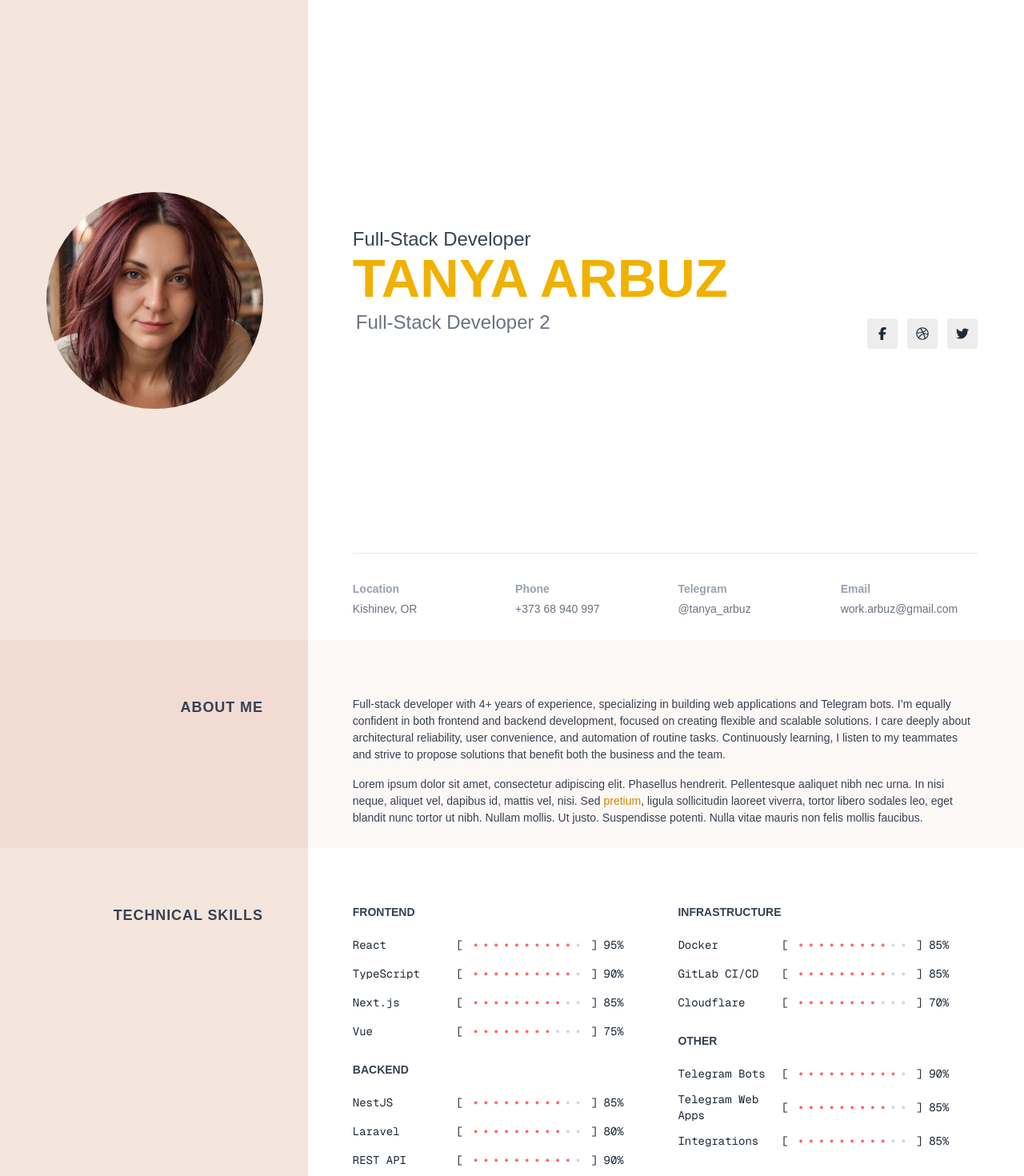
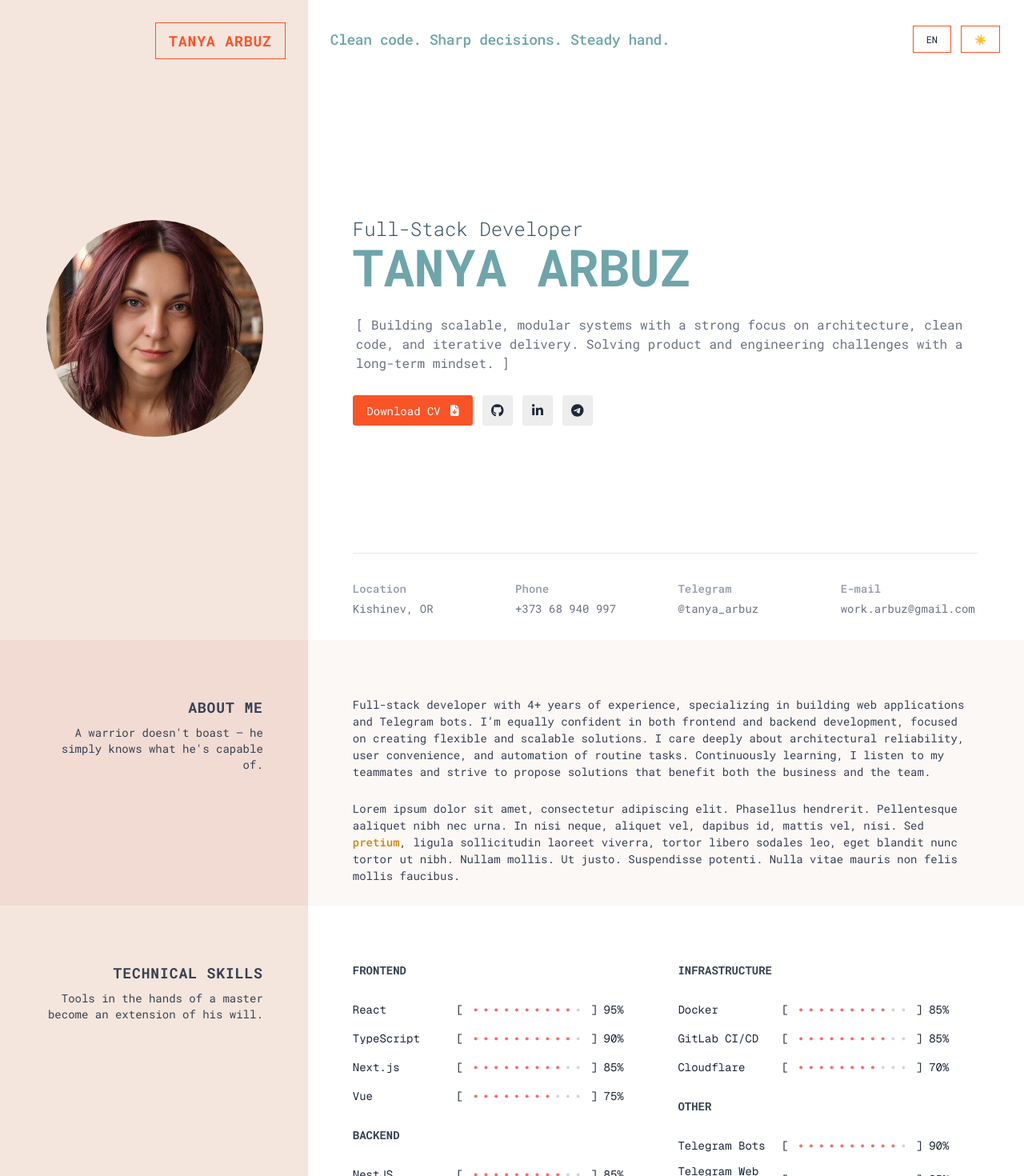
Before and after one commit to devforthewin/folio-metrics, a Next.js app: page / in a window 1280 px wide. Shown: the top 1470 px of the page at 80% size. Built offline with nearby package versions, Linux system fonts and the light colour scheme.

Commit message:
feat(ui): add sticky header, update styles and font

```diff
--- a/package.json
+++ b/package.json
@@ -11,8 +11,9 @@
   "dependencies": {
     "@fortawesome/fontawesome-svg-core": "^6.7.2",
     "@fortawesome/free-brands-svg-icons": "^6.7.2",
+    "@fortawesome/free-regular-svg-icons": "^7.0.0",
     "@fortawesome/free-solid-svg-icons": "^6.7.2",
-    "@fortawesome/react-fontawesome": "^0.2.2",
+    "@fortawesome/react-fontawesome": "^0.2.3",
     "@next-auth/prisma-adapter": "^1.0.7",
     "@prisma/client": "^6.11.1",
     "date-fns": "^4.1.0",
--- a/src/app/layout.tsx
+++ b/src/app/layout.tsx
@@ -1,4 +1,4 @@
-import { Geist, Geist_Mono } from 'next/font/google'
+import { Geist, Geist_Mono, Roboto_Slab, Roboto_Mono } from 'next/font/google'
 
 import type { Metadata } from 'next'
 import '../lib/fontawesome'
@@ -11,6 +11,16 @@ const geistSans = Geist({
 
 const geistMono = Geist_Mono({
   variable: '--font-geist-mono',
+  subsets: ['latin'],
+})
+
+const robotoSlab = Roboto_Slab({
+  variable: '--font-roboto-slab',
+  subsets: ['latin'],
+})
+
+const robotoMono = Roboto_Mono({
+  variable: '--font-roboto-mono',
   subsets: ['latin'],
 })
 
@@ -27,7 +37,7 @@ export default function RootLayout({
   return (
     <html lang="en">
       <body
-        className={`${geistSans.variable} ${geistMono.variable} antialiased`}
+        className={`${geistSans.variable} ${geistMono.variable} ${robotoSlab.variable} ${robotoMono.variable} antialiased`}
       >
         {children}
       </body>
--- a/src/app/page.tsx
+++ b/src/app/page.tsx
@@ -5,10 +5,12 @@ import TechnicalSkills from '@/components/ui/TechnicalSkills'
 import Education from '@/components/ui/Education'
 import Additional from '@/components/ui/Additional'
 import Footer from '@/components/ui/Footer'
+import Header from '@/components/ui/Header'
 
 export default function Home() {
   return (
-    <div className="bg-white text-gray-800">
+    <div className="bg-white w-full relative text-gray-800">
+      <Header/>
       <Hero/>
       <Intro/>
       <TechnicalSkills/>
--- a/src/components/ui/Education.tsx
+++ b/src/components/ui/Education.tsx
@@ -30,7 +30,7 @@ export default function Education() {
         >
           <div className="flex flex-col items-end justify-end text-right">
             <h2 className="text-lg font-bold tracking-wider uppercase">Education</h2>
-            {/*<p className="text-sm mt-2">What I am all about.</p>*/}
+            <p className="text-sm mt-2">Learning never ends. A samurai always remains a student.</p>
           </div>
         </div>
 
--- a/src/components/ui/Footer.tsx
+++ b/src/components/ui/Footer.tsx
@@ -1,3 +1,6 @@
+import { FontAwesomeIcon } from '@fortawesome/react-fontawesome'
+import { faDribbble, faFacebookF, faTwitter } from '@fortawesome/free-brands-svg-icons'
+
 export default function Footer() {
   return (
     <section className="flex w-full text-gray-700 relative">
@@ -28,47 +31,106 @@ export default function Footer() {
         >
           <div className="flex flex-col items-end justify-end text-right">
             <h2 className="text-lg font-bold tracking-wider uppercase">Footer</h2>
-            {/*<p className="text-sm mt-2">What I am all about.</p>*/}
+            <p className="text-sm mt-2"> I walk my own path. If it crosses yours — reach out.</p>
           </div>
         </div>
 
         {/* Правая часть — текст */}
         <div
-          className=" bg-[#FFFFFF] flex-1 flex flex-col
+          className="
+          bg-[#FFFFFF]
+          flex-1 flex
+          flex-col
           pt-[1.75rem]
           px-[1.75rem]
-
           lg:pt-[4.375rem]
           lg:pb-[1.6625rem]
-
           md:pt-[1.75rem]
           md:pb-[1.4rem]
           md:px-[3.5rem]"
         >
-          <div className="">
-            <p className="mb-4">
-              Lorem ipsum dolor sit amet, consectetur adipiscing elit. Phasellus hendrerit. Pellentesque aaliquet nibh
-              nec
-              urna. In nisi neque, aliquet vel, dapibus id, mattis vel, nisi. Sed{' '}
-              <span className="text-yellow-600 font-medium">pretium</span>, ligula sollicitudin laoreet viverra, tortor
-              libero
-              sodales leo, eget blandit nunc tortor ut nibh. Nullam mollis. Ut justo. Suspendisse potenti. Nulla vitae
-              mauris
-              non felis mollis faucibus.
-            </p>
-            <p>
-              Sed egestas, ante et vulputate volutpat, eros pede semper est, vitae luctus metus libero eu augue. Morbi
-              purus
-              libero, faucibus adipiscing, commodo quis, gravida id, est. Sed lectus. Praesent elementum hendrerit
-              tortor.
-              Sed
-              semper lorem at felis. Vestibulum volutpat, lacus a ultrices sagittis, mi neque euismod dui, eu pulvinar
-              nunc
-              sapien ornare nisl. Phasellus pede arcu, dapibus eu, fermentum et, dapibus sed, urna. Fusce lacinia arcu
-              et
-              nulla.
-              Nulla vitae mauris non felis mollis.
-            </p>
+          <div className="w-full">
+
+            {/*Info Block*/}
+            <div className="grid grid-cols-1 md:grid-cols-4 gap-8 leading-[1.75] mb-4">
+              <div>
+                <h4 className="font-semibold text-gray-400 font-semibold">Location</h4>
+                <p className="text-gray-500 font-normal">Kishinev, OR</p>
+              </div>
+              <div>
+                <h4 className="font-semibold text-gray-400 font-semibold">Phone</h4>
+                <p className="text-gray-500 font-normal">+373 68 940 997</p>
+              </div>
+              <div>
+                <h4 className="font-semibold text-gray-400 font-semibold">Telegram</h4>
+                <p className="text-gray-500 font-normal">@tanya_arbuz</p>
+              </div>
+              <div>
+                <h4 className="font-semibold text-gray-400 font-semibold">E-mail</h4>
+                <p className="text-gray-500 font-normal">work.arbuz@gmail.com</p>
+              </div>
+            </div>
+            <hr className="w-full border-t border-gray-200 mb-8"/>
+
+            <div className="flex flex-col lg:items-end lg:justify-center lg:flex-1 md:mb-[1.75rem]">
+
+              <div
+                className="
+                flex items-end justify-between w-full mt-1 lg:flex-row flex-col
+              ">
+                <div
+                  className="
+            font-light
+            text-gray-700
+            lg:text-left
+            leading-tight
+            text-center
+            mb-4
+            ">
+                  <span
+                    className="
+                font-bold text-yellow-500 uppercase block
+                lg:text-[3.2rem] lg:leading-[1]
+                text-[2rem] leading-[0.91]
+                lg:text-left
+                text-center
+                mb-4
+                ">
+                    Tanya Arbuz
+                  </span>
+                  <span className="text-[1.3rem]">[Full-Stack Developer]</span>
+                </div>
+
+                <div className="flex space-x-3 mb-4">
+                  <a
+                    href="#"
+                    className="w-[38px] h-[38px] flex items-center justify-center bg-[#ededed] border border-[#ededed] rounded-[3px] text-gray-800 hover:bg-transparent transition-all duration-[1200ms] ease-in-out hover:scale-100">
+                    <FontAwesomeIcon icon={faFacebookF} className="text-[1rem]"/>
+                  </a>
+                  <a
+                    href="#"
+                    className="w-[38px] h-[38px] flex items-center justify-center bg-[#ededed] border border-[#ededed] rounded-[3px] text-gray-800 hover:bg-transparent transition-all duration-[1200ms] ease-in-out hover:scale-100"
+                    style={{
+                      transition:
+                        'all 1.2s ease 0.7s, transform 1.2s ease 0.7s, opacity 1.2s ease 0.7s',
+                    }}
+                  >
+                    <FontAwesomeIcon icon={faDribbble} className="text-[1rem]"/>
+                  </a>
+                  <a
+                    href="#"
+                    className="w-[38px] h-[38px] flex items-center justify-center bg-[#ededed] border border-[#ededed] rounded-[3px] text-gray-800 hover:bg-transparent transition-all duration-[1200ms] ease-in-out hover:scale-100"
+                    style={{
+                      transition:
+                        'all 1.2s ease 0.7s, transform 1.2s ease 0.7s, opacity 1.2s ease 0.7s',
+                    }}
+                  >
+                    <FontAwesomeIcon icon={faTwitter} className="text-[1rem]"/>
+                  </a>
+                </div>
+              </div>
+            </div>
+
           </div>
         </div>
 
--- /dev/null
+++ b/src/components/ui/Header.tsx
@@ -0,0 +1,91 @@
+'use client'
+
+import { useState } from 'react'
+
+export default function Header() {
+  const [theme, setTheme] = useState<'light' | 'dark'>('light')
+  const [lang, setLang] = useState<'en' | 'ru'>('en')
+
+  const toggleTheme = () => {
+    setTheme((prev) => (prev === 'light' ? 'dark' : 'light'))
+    // здесь можешь добавить переключение Tailwind классов или контекста темы
+  }
+
+  const toggleLang = () => {
+    setLang((prev) => (prev === 'en' ? 'ru' : 'en'))
+    // здесь можешь поменять i18n контекст, если используешь его
+  }
+
+  return (
+    <header className="sticky top-0 z-50 w-full bg-transparent h-[70px] relative flex flex-col lg:flex-row">
+      <div className="absolute top-0 left-0 w-1/2 h-full lg:bg-[#F4E6DD] md:bg-gray-50"/>
+      <div className="absolute top-0 right-0 w-1/2 h-full bg-[#FFFFFF] z-0"/>
+
+      <div className="w-full z-50 max-w-[1276px] mx-auto flex flex-col lg:flex-row h-full">
+        {/* Левая часть */}
+        <div
+          className="
+                  lg:bg-[#F4E6DD]
+                  w-full
+                  lg:flex-[0_0_30%]
+                  flex
+                  items-start
+                  justify-end
+                  pt-[1.75rem]
+                  px-[1.75rem]
+                "
+        >
+          <div className="flex flex-col items-end justify-between text-right">
+            <h2 className="text-lg font-bold tracking-wider uppercase text-[#F95427] px-4 py-2 border border-[#F95427]">Tanya Arbuz</h2>
+          </div>
+        </div>
+
+        {/* Правая часть */}
+        <div
+          className="
+          bg-[#FFFFFF]
+          flex-1 flex items-center justify-between
+          pt-[1.75rem] px-[1.75rem]
+      ">
+          <h1 className="text-sm sm:text-base md:text-lg font-medium tracking-tight text-[#6EA5AA]">
+            Clean code. Sharp decisions. Steady hand.
+          </h1>
+          <div className="flex items-center gap-3">
+            <button
+              onClick={toggleLang}
+              className="text-xs px-3 py-1 px-4 py-2 border border-[#F95427]"
+            >
+              {lang.toUpperCase()}
+            </button>
+            <button
+              onClick={toggleTheme}
+              className="text-xs px-3 py-1 px-4 py-2 border border-[#F95427]"
+            >
+              {theme === 'light' ? '☀️' : '🌙'}
+            </button>
+          </div>
+        </div>
+      </div>
+
+      {/*<div className="w-full z-10 max-w-[1276px] mx-auto px-4 py-3 flex items-center justify-between">*/}
+      {/*  <h1 className="text-sm sm:text-base md:text-lg font-medium tracking-tight text-gray-800 dark:text-gray-100">*/}
+      {/*    Clean code. Sharp decisions. Steady hand.*/}
+      {/*  </h1>*/}
+      {/*  <div className="flex items-center gap-3">*/}
+      {/*    <button*/}
+      {/*      onClick={toggleLang}*/}
+      {/*      className="text-xs px-3 py-1"*/}
+      {/*    >*/}
+      {/*      {lang.toUpperCase()}*/}
+      {/*    </button>*/}
+      {/*    <button*/}
+      {/*      onClick={toggleTheme}*/}
+      {/*      className="text-xs px-3 py-1"*/}
+      {/*    >*/}
+      {/*      {theme === 'light' ? '☀️' : '🌙'}*/}
+      {/*    </button>*/}
+      {/*  </div>*/}
+      {/*</div>*/}
+    </header>
+  )
+}
--- a/src/components/ui/Hero.tsx
+++ b/src/components/ui/Hero.tsx
@@ -1,17 +1,14 @@
 'use client'
 
 import { FontAwesomeIcon } from '@fortawesome/react-fontawesome'
-import {
-  faFacebookF,
-  faDribbble,
-  faTwitter,
-} from '@fortawesome/free-brands-svg-icons'
+import { faFileDownload } from '@fortawesome/free-solid-svg-icons'
+import { faGithub, faLinkedinIn, faTelegramPlane } from '@fortawesome/free-brands-svg-icons'
 
 export default function Hero() {
   return (
-    <section className="w-full h-screen flex flex-col lg:flex-row">
-      <div className="absolute top-0 left-0 w-1/2 h-full lg:bg-[#F4E6DD] z-0 md:bg-gray-50"/>
-      <div className="absolute top-0 right-0 w-1/2 h-full bg-[#FFFFFF] z-0"/>
+    <section className="w-full screen-minus-header relative flex flex-col lg:flex-row">
+      <div className="absolute top-0 left-0 w-1/2 screen-minus-header lg:bg-[#F4E6DD] z-0 md:bg-gray-50"/>
+      <div className="absolute top-0 right-0 w-1/2 screen-minus-header bg-[#FFFFFF] z-0"/>
 
       <div className="w-full z-10 max-w-[1276px] mx-auto flex flex-col lg:flex-row h-full">
         {/* Левая часть */}
@@ -42,7 +39,8 @@ export default function Hero() {
         </div>
 
         {/* Правая часть */}
-        <div className=" bg-[#FFFFFF] flex-1 flex flex-col lg:justify-between
+        <div
+          className=" bg-[#FFFFFF] flex-1 flex flex-col lg:justify-between
         pt-[1.75rem]
                   px-[1.75rem]
 
@@ -56,68 +54,80 @@ export default function Hero() {
           {/* Центрированный контент */}
           <div className="flex flex-col lg:items-start lg:justify-center lg:flex-1 md:mb-[1.75rem]">
 
-            <h1
+            <div
               className="
             font-light
             text-gray-700
             lg:text-left
             leading-tight
             text-center
+            mb-4
             ">
-              <span className="text-[1.5rem]">Full-Stack Developer </span>
+              <span className="text-[1.5rem] text-[#3A5160] pb-3">Full-Stack Developer</span>
               <span
                 className="
-                font-bold text-yellow-500 uppercase block
-                lg:text-[4.2rem] lg:leading-[1]
-                text-[3rem] leading-[0.91]
+                font-bold text-[#6EA5AA] uppercase block
+                lg:text-[4rem] lg:leading-[1]
+                text-[2rem] leading-[0.91]
                 lg:text-left
                 text-center
                 ">
                 Tanya Arbuz
               </span>
-            </h1>
+            </div>
 
             <div
               className="
-                flex items-center justify-between w-full mt-1 lg:flex-row flex-col
+                flex items-left justify-between w-full mt-1 flex-col
               ">
               <h2
                 className="
-                  text-[1.5rem]
+                  text-[1rem]
                   text-gray-500
                   font-light pl-1
                   lg:text-left
                 text-center
+                text-[#3A5160]
                 md:mb-[1.75rem]
+                font-normal
                 ">
-                Full-Stack Developer 2
+                [ Building scalable, modular systems with a strong focus on architecture, clean code, and iterative delivery.
+                Solving product and engineering challenges with a long-term mindset. ]
               </h2>
 
               <div className="flex space-x-3">
                 <a
-                  href="#"
-                  className="w-[38px] h-[38px] flex items-center justify-center bg-[#ededed] border border-[#ededed] rounded-[3px] text-gray-800 hover:bg-transparent transition-all duration-[1200ms] ease-in-out hover:scale-100">
-                  <FontAwesomeIcon icon={faFacebookF} className="text-[1rem]"/>
+                  href="https://github.com/devforthewin"
+                  className="
+                  w-[150px] h-[38px] flex gap-3 items-center justify-center bg-[#F95427] border border-[#F95427]
+                  rounded-[3px] text-gray-800 hover:bg-transparent transition-all duration-[1200ms]
+                   ease-in-out hover:scale-100 text-white hover:text-[#F95427]">
+                  Download CV <FontAwesomeIcon icon={faFileDownload} />
                 </a>
                 <a
-                  href="#"
+                  href="https://github.com/devforthewin"
+                  className="w-[38px] h-[38px] flex items-center justify-center bg-[#ededed] border border-[#ededed] rounded-[3px] text-gray-800 hover:bg-transparent transition-all duration-[1200ms] ease-in-out hover:scale-100">
+                  <FontAwesomeIcon icon={faGithub} className="text-[1rem]"/>
+                </a>
+                <a
+                  href="https://www.linkedin.com/in/tanya-arbuz-187199221"
                   className="w-[38px] h-[38px] flex items-center justify-center bg-[#ededed] border border-[#ededed] rounded-[3px] text-gray-800 hover:bg-transparent transition-all duration-[1200ms] ease-in-out hover:scale-100"
                   style={{
                     transition:
                       'all 1.2s ease 0.7s, transform 1.2s ease 0.7s, opacity 1.2s ease 0.7s',
                   }}
                 >
-                  <FontAwesomeIcon icon={faDribbble} className="text-[1rem]"/>
+                  <FontAwesomeIcon icon={faLinkedinIn} className="text-[1rem]"/>
                 </a>
                 <a
-                  href="#"
+                  href="https://t.me/tanya_arbuz"
                   className="w-[38px] h-[38px] flex items-center justify-center bg-[#ededed] border border-[#ededed] rounded-[3px] text-gray-800 hover:bg-transparent transition-all duration-[1200ms] ease-in-out hover:scale-100"
                   style={{
                     transition:
                       'all 1.2s ease 0.7s, transform 1.2s ease 0.7s, opacity 1.2s ease 0.7s',
                   }}
                 >
-                  <FontAwesomeIcon icon={faTwitter} className="text-[1rem]"/>
+                  <FontAwesomeIcon icon={faTelegramPlane} className="text-[1rem]"/>
                 </a>
               </div>
             </div>
@@ -140,7 +150,7 @@ export default function Hero() {
                 <p className="text-gray-500 font-normal">@tanya_arbuz</p>
               </div>
               <div>
-                <h4 className="font-semibold text-gray-400 font-semibold">Email</h4>
+                <h4 className="font-semibold text-gray-400 font-semibold">E-mail</h4>
                 <p className="text-gray-500 font-normal">work.arbuz@gmail.com</p>
               </div>
             </div>
--- a/src/components/ui/Intro.tsx
+++ b/src/components/ui/Intro.tsx
@@ -30,7 +30,7 @@ export default function Intro() {
         >
           <div className="flex flex-col items-end justify-end text-right">
             <h2 className="text-lg font-bold tracking-wider uppercase">About Me</h2>
-            {/*<p className="text-sm mt-2">What I am all about.</p>*/}
+            <p className="text-sm mt-2">A warrior doesn't boast — he simply knows what he's capable of.</p>
           </div>
         </div>
 
--- a/src/components/ui/TechnicalSkills.tsx
+++ b/src/components/ui/TechnicalSkills.tsx
@@ -30,7 +30,7 @@ export default function TechnicalSkills() {
         >
           <div className="flex flex-col items-end justify-end text-right">
             <h2 className="text-lg font-bold tracking-wider uppercase">Technical Skills</h2>
-            {/*<p className="text-sm mt-2">What I am all about.</p>*/}
+            <p className="text-sm mt-2"> Tools in the hands of a master become an extension of his will.</p>
           </div>
         </div>
 
--- a/src/styles/globals.css
+++ b/src/styles/globals.css
@@ -10,6 +10,8 @@
   --color-foreground: var(--foreground);
   --font-sans: var(--font-geist-sans);
   --font-mono: var(--font-geist-mono);
+  --font-roboto-slab: var(--font-roboto-slab);
+  --font-roboto-mono: var(--font-roboto-mono);
 }
 
 @media (prefers-color-scheme: dark) {
@@ -22,6 +24,19 @@
 body {
   background: var(--background);
   color: var(--foreground);
-  font-family: Arial, Helvetica, sans-serif;
+  /*font-family: Arial, Helvetica, sans-serif;*/
+  font-family: "Roboto Mono", monospace;
   font-size: 14px;
 }
+
+.mb-4 {
+  margin-bottom: 25px
+}
+
+.pb-3 {
+  padding-bottom: 18px
+}
+
+.screen-minus-header {
+  height: calc(100vh - 70px);
+}
```
Also changed, not shown: src/components/ui/Experience.tsx (+10 -12 lines), 1 other file (tests, documents, lock files or other folders). Lines whose indentation alone changed are shown as unchanged.
